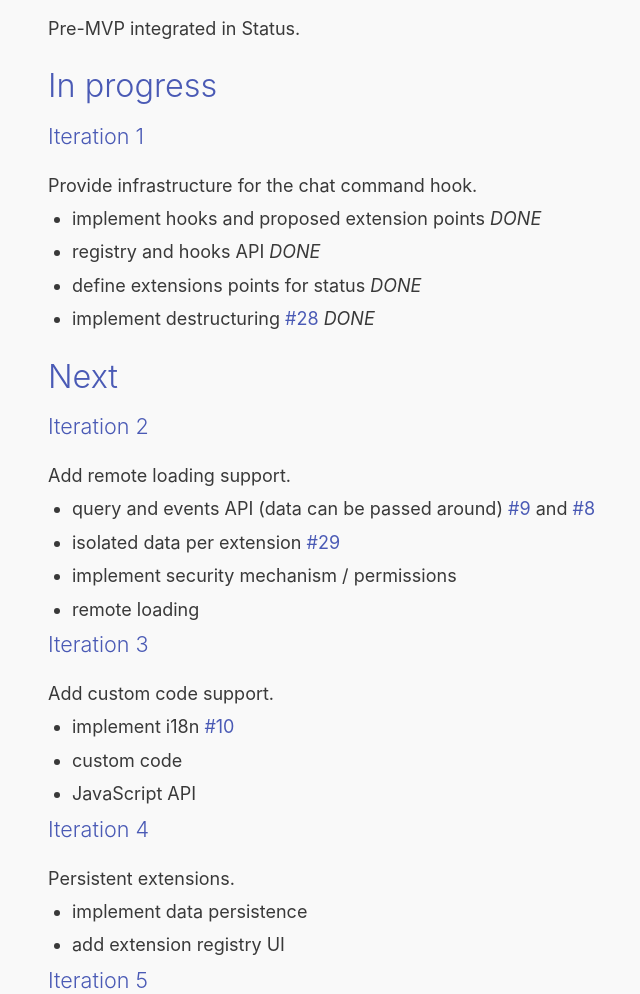
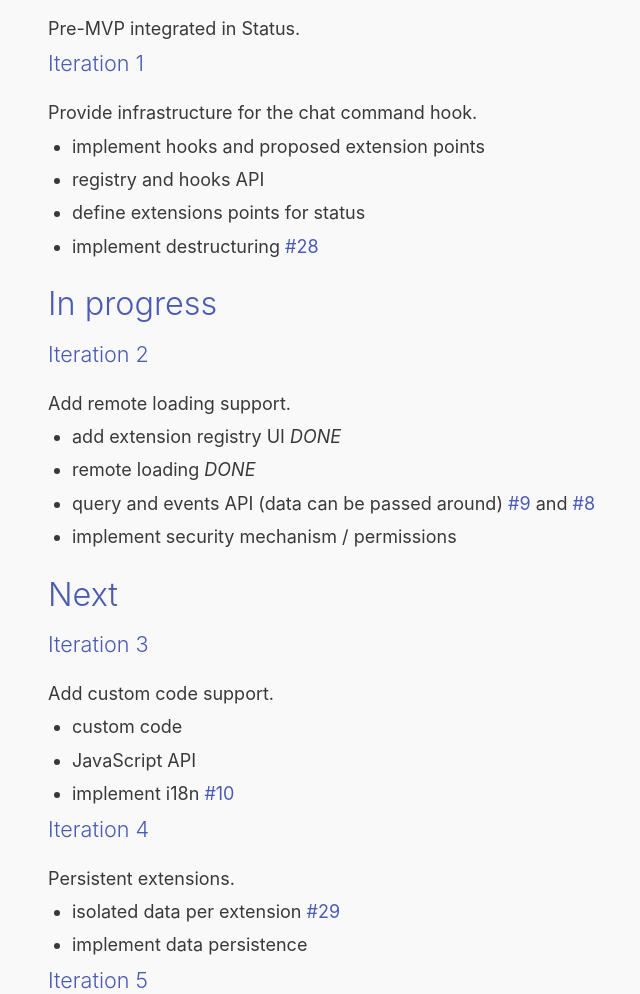
Before and after one commit to status-im/pluto, a plain HTML site: page docs/Roadmap.html in a window 1280 px wide. Shown: the part 594-1588 px from the top of the page, without its empty margins (252-892 px from the left). Drawn offline with nearby package versions, Linux system fonts and the light colour scheme.

Commit message:
Deploy website
Deploy website version based on 0098bd3cd8a1a9509160e2571f3486a06fb0812b

```diff
--- a/docs/Roadmap.html
+++ b/docs/Roadmap.html
@@ -35,36 +35,36 @@
 </ul>
 <h3><a class="anchor" aria-hidden="true" id="mvp"></a><a href="#mvp" aria-hidden="true" class="hash-link"><svg class="hash-link-icon" aria-hidden="true" height="16" version="1.1" viewBox="0 0 16 16" width="16"><path fill-rule="evenodd" d="M4 9h1v1H4c-1.5 0-3-1.69-3-3.5S2.55 3 4 3h4c1.45 0 3 1.69 3 3.5 0 1.41-.91 2.72-2 3.25V8.59c.58-.45 1-1.27 1-2.09C10 5.22 8.98 4 8 4H4c-.98 0-2 1.22-2 2.5S3 9 4 9zm9-3h-1v1h1c1 0 2 1.22 2 2.5S13.98 12 13 12H9c-.98 0-2-1.22-2-2.5 0-.83.42-1.64 1-2.09V6.25c-1.09.53-2 1.84-2 3.25C6 11.31 7.55 13 9 13h4c1.45 0 3-1.69 3-3.5S14.5 6 13 6z"></path></svg></a>MVP</h3>
 <p>Pre-MVP integrated in Status.</p>
-<h2><a class="anchor" aria-hidden="true" id="in-progress"></a><a href="#in-progress" aria-hidden="true" class="hash-link"><svg class="hash-link-icon" aria-hidden="true" height="16" version="1.1" viewBox="0 0 16 16" width="16"><path fill-rule="evenodd" d="M4 9h1v1H4c-1.5 0-3-1.69-3-3.5S2.55 3 4 3h4c1.45 0 3 1.69 3 3.5 0 1.41-.91 2.72-2 3.25V8.59c.58-.45 1-1.27 1-2.09C10 5.22 8.98 4 8 4H4c-.98 0-2 1.22-2 2.5S3 9 4 9zm9-3h-1v1h1c1 0 2 1.22 2 2.5S13.98 12 13 12H9c-.98 0-2-1.22-2-2.5 0-.83.42-1.64 1-2.09V6.25c-1.09.53-2 1.84-2 3.25C6 11.31 7.55 13 9 13h4c1.45 0 3-1.69 3-3.5S14.5 6 13 6z"></path></svg></a>In progress</h2>
 <h3><a class="anchor" aria-hidden="true" id="iteration-1"></a><a href="#iteration-1" aria-hidden="true" class="hash-link"><svg class="hash-link-icon" aria-hidden="true" height="16" version="1.1" viewBox="0 0 16 16" width="16"><path fill-rule="evenodd" d="M4 9h1v1H4c-1.5 0-3-1.69-3-3.5S2.55 3 4 3h4c1.45 0 3 1.69 3 3.5 0 1.41-.91 2.72-2 3.25V8.59c.58-.45 1-1.27 1-2.09C10 5.22 8.98 4 8 4H4c-.98 0-2 1.22-2 2.5S3 9 4 9zm9-3h-1v1h1c1 0 2 1.22 2 2.5S13.98 12 13 12H9c-.98 0-2-1.22-2-2.5 0-.83.42-1.64 1-2.09V6.25c-1.09.53-2 1.84-2 3.25C6 11.31 7.55 13 9 13h4c1.45 0 3-1.69 3-3.5S14.5 6 13 6z"></path></svg></a>Iteration 1</h3>
 <p>Provide infrastructure for the chat command hook.</p>
 <ul>
-<li>implement hooks and proposed extension points <em>DONE</em></li>
-<li>registry and hooks API <em>DONE</em></li>
-<li>define extensions points for status <em>DONE</em></li>
-<li>implement destructuring <a href="https://github.com/status-im/pluto/issues/28">#28</a> <em>DONE</em></li>
+<li>implement hooks and proposed extension points</li>
+<li>registry and hooks API</li>
+<li>define extensions points for status</li>
+<li>implement destructuring <a href="https://github.com/status-im/pluto/issues/28">#28</a></li>
 </ul>
-<h2><a class="anchor" aria-hidden="true" id="next"></a><a href="#next" aria-hidden="true" class="hash-link"><svg class="hash-link-icon" aria-hidden="true" height="16" version="1.1" viewBox="0 0 16 16" width="16"><path fill-rule="evenodd" d="M4 9h1v1H4c-1.5 0-3-1.69-3-3.5S2.55 3 4 3h4c1.45 0 3 1.69 3 3.5 0 1.41-.91 2.72-2 3.25V8.59c.58-.45 1-1.27 1-2.09C10 5.22 8.98 4 8 4H4c-.98 0-2 1.22-2 2.5S3 9 4 9zm9-3h-1v1h1c1 0 2 1.22 2 2.5S13.98 12 13 12H9c-.98 0-2-1.22-2-2.5 0-.83.42-1.64 1-2.09V6.25c-1.09.53-2 1.84-2 3.25C6 11.31 7.55 13 9 13h4c1.45 0 3-1.69 3-3.5S14.5 6 13 6z"></path></svg></a>Next</h2>
+<h2><a class="anchor" aria-hidden="true" id="in-progress"></a><a href="#in-progress" aria-hidden="true" class="hash-link"><svg class="hash-link-icon" aria-hidden="true" height="16" version="1.1" viewBox="0 0 16 16" width="16"><path fill-rule="evenodd" d="M4 9h1v1H4c-1.5 0-3-1.69-3-3.5S2.55 3 4 3h4c1.45 0 3 1.69 3 3.5 0 1.41-.91 2.72-2 3.25V8.59c.58-.45 1-1.27 1-2.09C10 5.22 8.98 4 8 4H4c-.98 0-2 1.22-2 2.5S3 9 4 9zm9-3h-1v1h1c1 0 2 1.22 2 2.5S13.98 12 13 12H9c-.98 0-2-1.22-2-2.5 0-.83.42-1.64 1-2.09V6.25c-1.09.53-2 1.84-2 3.25C6 11.31 7.55 13 9 13h4c1.45 0 3-1.69 3-3.5S14.5 6 13 6z"></path></svg></a>In progress</h2>
 <h3><a class="anchor" aria-hidden="true" id="iteration-2"></a><a href="#iteration-2" aria-hidden="true" class="hash-link"><svg class="hash-link-icon" aria-hidden="true" height="16" version="1.1" viewBox="0 0 16 16" width="16"><path fill-rule="evenodd" d="M4 9h1v1H4c-1.5 0-3-1.69-3-3.5S2.55 3 4 3h4c1.45 0 3 1.69 3 3.5 0 1.41-.91 2.72-2 3.25V8.59c.58-.45 1-1.27 1-2.09C10 5.22 8.98 4 8 4H4c-.98 0-2 1.22-2 2.5S3 9 4 9zm9-3h-1v1h1c1 0 2 1.22 2 2.5S13.98 12 13 12H9c-.98 0-2-1.22-2-2.5 0-.83.42-1.64 1-2.09V6.25c-1.09.53-2 1.84-2 3.25C6 11.31 7.55 13 9 13h4c1.45 0 3-1.69 3-3.5S14.5 6 13 6z"></path></svg></a>Iteration 2</h3>
 <p>Add remote loading support.</p>
 <ul>
+<li>add extension registry UI <em>DONE</em></li>
+<li>remote loading <em>DONE</em></li>
 <li>query and events API (data can be passed around) <a href="https://github.com/status-im/pluto/issues/9">#9</a> and <a href="https://github.com/status-im/pluto/issues/8">#8</a></li>
-<li>isolated data per extension <a href="https://github.com/status-im/pluto/issues/29">#29</a></li>
 <li>implement security mechanism / permissions</li>
-<li>remote loading</li>
 </ul>
+<h2><a class="anchor" aria-hidden="true" id="next"></a><a href="#next" aria-hidden="true" class="hash-link"><svg class="hash-link-icon" aria-hidden="true" height="16" version="1.1" viewBox="0 0 16 16" width="16"><path fill-rule="evenodd" d="M4 9h1v1H4c-1.5 0-3-1.69-3-3.5S2.55 3 4 3h4c1.45 0 3 1.69 3 3.5 0 1.41-.91 2.72-2 3.25V8.59c.58-.45 1-1.27 1-2.09C10 5.22 8.98 4 8 4H4c-.98 0-2 1.22-2 2.5S3 9 4 9zm9-3h-1v1h1c1 0 2 1.22 2 2.5S13.98 12 13 12H9c-.98 0-2-1.22-2-2.5 0-.83.42-1.64 1-2.09V6.25c-1.09.53-2 1.84-2 3.25C6 11.31 7.55 13 9 13h4c1.45 0 3-1.69 3-3.5S14.5 6 13 6z"></path></svg></a>Next</h2>
 <h3><a class="anchor" aria-hidden="true" id="iteration-3"></a><a href="#iteration-3" aria-hidden="true" class="hash-link"><svg class="hash-link-icon" aria-hidden="true" height="16" version="1.1" viewBox="0 0 16 16" width="16"><path fill-rule="evenodd" d="M4 9h1v1H4c-1.5 0-3-1.69-3-3.5S2.55 3 4 3h4c1.45 0 3 1.69 3 3.5 0 1.41-.91 2.72-2 3.25V8.59c.58-.45 1-1.27 1-2.09C10 5.22 8.98 4 8 4H4c-.98 0-2 1.22-2 2.5S3 9 4 9zm9-3h-1v1h1c1 0 2 1.22 2 2.5S13.98 12 13 12H9c-.98 0-2-1.22-2-2.5 0-.83.42-1.64 1-2.09V6.25c-1.09.53-2 1.84-2 3.25C6 11.31 7.55 13 9 13h4c1.45 0 3-1.69 3-3.5S14.5 6 13 6z"></path></svg></a>Iteration 3</h3>
 <p>Add custom code support.</p>
 <ul>
-<li>implement i18n <a href="https://github.com/status-im/pluto/issues/10">#10</a></li>
 <li>custom code</li>
 <li>JavaScript API</li>
+<li>implement i18n <a href="https://github.com/status-im/pluto/issues/10">#10</a></li>
 </ul>
 <h3><a class="anchor" aria-hidden="true" id="iteration-4"></a><a href="#iteration-4" aria-hidden="true" class="hash-link"><svg class="hash-link-icon" aria-hidden="true" height="16" version="1.1" viewBox="0 0 16 16" width="16"><path fill-rule="evenodd" d="M4 9h1v1H4c-1.5 0-3-1.69-3-3.5S2.55 3 4 3h4c1.45 0 3 1.69 3 3.5 0 1.41-.91 2.72-2 3.25V8.59c.58-.45 1-1.27 1-2.09C10 5.22 8.98 4 8 4H4c-.98 0-2 1.22-2 2.5S3 9 4 9zm9-3h-1v1h1c1 0 2 1.22 2 2.5S13.98 12 13 12H9c-.98 0-2-1.22-2-2.5 0-.83.42-1.64 1-2.09V6.25c-1.09.53-2 1.84-2 3.25C6 11.31 7.55 13 9 13h4c1.45 0 3-1.69 3-3.5S14.5 6 13 6z"></path></svg></a>Iteration 4</h3>
 <p>Persistent extensions.</p>
 <ul>
+<li>isolated data per extension <a href="https://github.com/status-im/pluto/issues/29">#29</a></li>
 <li>implement data persistence</li>
-<li>add extension registry UI</li>
 </ul>
 <h3><a class="anchor" aria-hidden="true" id="iteration-5"></a><a href="#iteration-5" aria-hidden="true" class="hash-link"><svg class="hash-link-icon" aria-hidden="true" height="16" version="1.1" viewBox="0 0 16 16" width="16"><path fill-rule="evenodd" d="M4 9h1v1H4c-1.5 0-3-1.69-3-3.5S2.55 3 4 3h4c1.45 0 3 1.69 3 3.5 0 1.41-.91 2.72-2 3.25V8.59c.58-.45 1-1.27 1-2.09C10 5.22 8.98 4 8 4H4c-.98 0-2 1.22-2 2.5S3 9 4 9zm9-3h-1v1h1c1 0 2 1.22 2 2.5S13.98 12 13 12H9c-.98 0-2-1.22-2-2.5 0-.83.42-1.64 1-2.09V6.25c-1.09.53-2 1.84-2 3.25C6 11.31 7.55 13 9 13h4c1.45 0 3-1.69 3-3.5S14.5 6 13 6z"></path></svg></a>Iteration 5</h3>
 <p>Support dependencies.</p>
@@ -72,4 +72,4 @@
 <li>add versioning support</li>
 <li>extensions can depend on others extensions</li>
 </ul>
-</span></div></article></div><div class="docs-prevnext"><a class="docs-prev button" href="Development.html">← Development</a></div></div></div><nav class="onPageNav"><ul class="toc-headings"><li><a href="#done">Done</a><ul class="toc-headings"><li><a href="#pre-mvp">Pre-MVP</a></li><li><a href="#mvp">MVP</a></li></ul></li><li><a href="#in-progress">In progress</a><ul class="toc-headings"><li><a href="#iteration-1">Iteration 1</a></li></ul></li><li><a href="#next">Next</a><ul class="toc-headings"><li><a href="#iteration-2">Iteration 2</a></li><li><a href="#iteration-3">Iteration 3</a></li><li><a href="#iteration-4">Iteration 4</a></li><li><a href="#iteration-5">Iteration 5</a></li></ul></li></ul></nav></div><footer class="nav-footer" id="footer"><section class="sitemap"><a href="/pluto/" class="nav-home"><img src="/pluto/img/logo_white.png" alt="Pluto" width="66" height="58"/></a><div><h5>Docs</h5><a href="docs/Tutorial">Getting Started</a><a href="docs/API">API Reference</a></div><div><h5>Community</h5><a href="https://chat.status.im">Project Chat</a><a href="https://twitter.com/ethstatus" target="_blank" rel="noreferrer noopener">Twitter</a></div><div><h5>More</h5><a href="https://blog.status.im/">Blog</a><a href="https://github.com/status-im/pluto/">GitHub</a></div></section><section class="copyright">Copyright © 2018 Status.im</section></footer></div></body></html>
+</span></div></article></div><div class="docs-prevnext"><a class="docs-prev button" href="Development.html">← Development</a></div></div></div><nav class="onPageNav"><ul class="toc-headings"><li><a href="#done">Done</a><ul class="toc-headings"><li><a href="#pre-mvp">Pre-MVP</a></li><li><a href="#mvp">MVP</a></li><li><a href="#iteration-1">Iteration 1</a></li></ul></li><li><a href="#in-progress">In progress</a><ul class="toc-headings"><li><a href="#iteration-2">Iteration 2</a></li></ul></li><li><a href="#next">Next</a><ul class="toc-headings"><li><a href="#iteration-3">Iteration 3</a></li><li><a href="#iteration-4">Iteration 4</a></li><li><a href="#iteration-5">Iteration 5</a></li></ul></li></ul></nav></div><footer class="nav-footer" id="footer"><section class="sitemap"><a href="/pluto/" class="nav-home"><img src="/pluto/img/logo_white.png" alt="Pluto" width="66" height="58"/></a><div><h5>Docs</h5><a href="docs/Tutorial">Getting Started</a><a href="docs/API">API Reference</a></div><div><h5>Community</h5><a href="https://chat.status.im">Project Chat</a><a href="https://twitter.com/ethstatus" target="_blank" rel="noreferrer noopener">Twitter</a></div><div><h5>More</h5><a href="https://blog.status.im/">Blog</a><a href="https://github.com/status-im/pluto/">GitHub</a></div></section><section class="copyright">Copyright © 2018 Status.im</section></footer></div></body></html>
```
Also changed, not shown: 1 other file.
